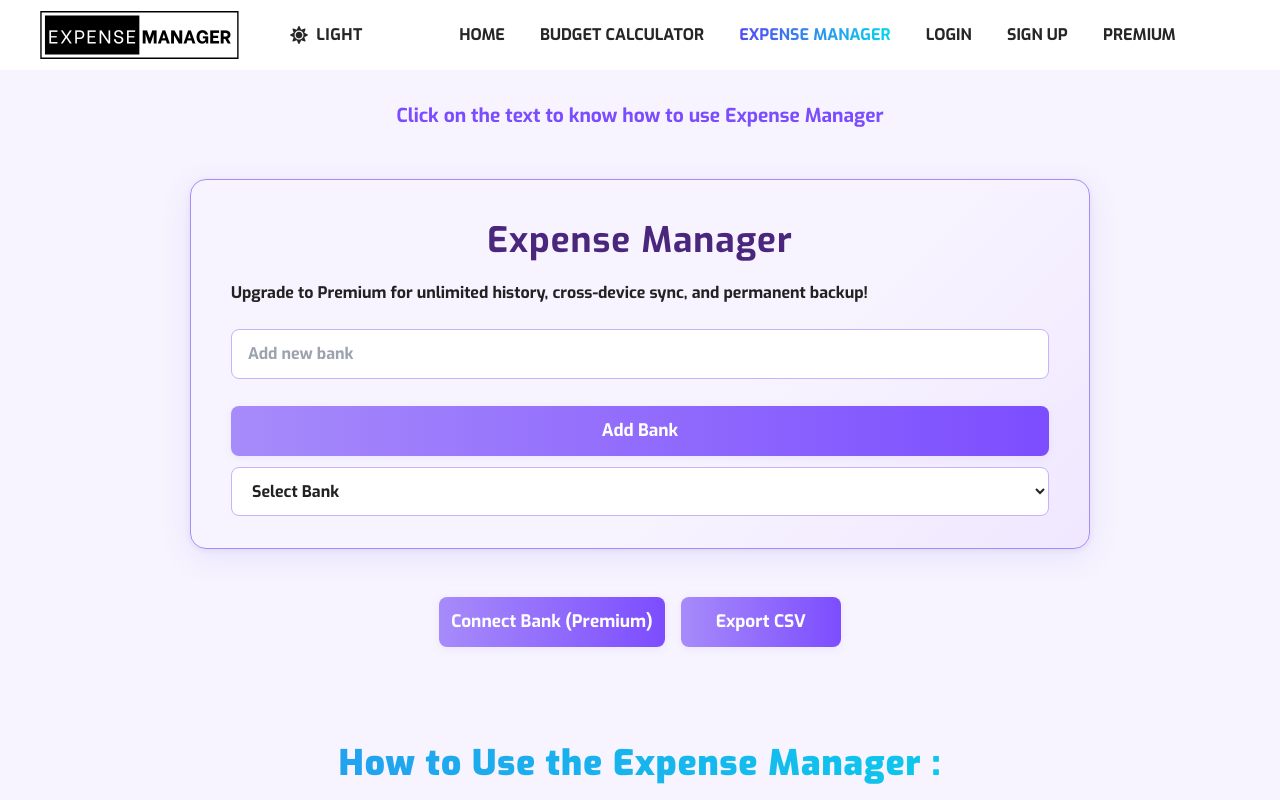
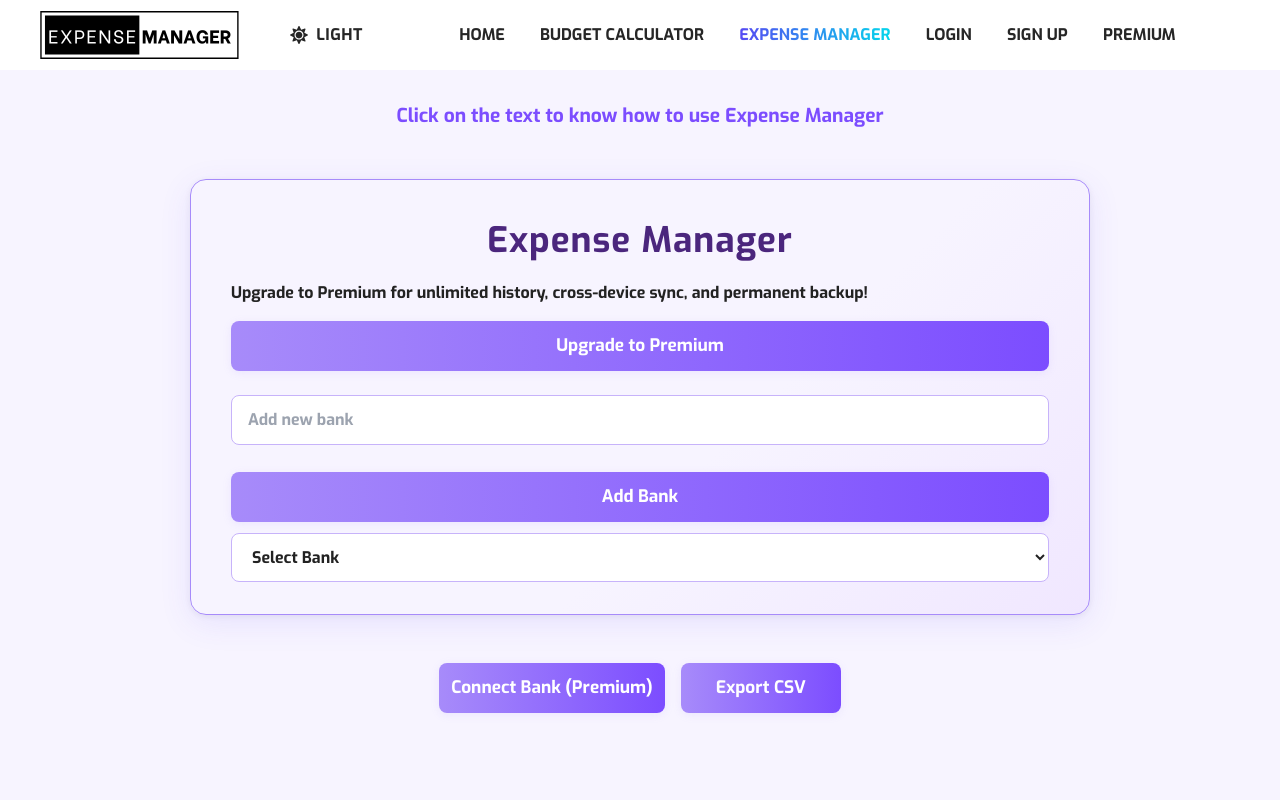
Before and after one commit to rudresh-coder/Expense-Manager-Budget-Calculator, a React (Vite) app: page /premium in a window 1280 px wide. Shown: the top 800 px of the page. Built offline with nearby package versions, Linux system fonts and the light colour scheme.

Commit message:
added premium upgrade button, banners, and trial logic improvements

```diff
--- a/src/TSX/ExpenseManager.tsx
+++ b/src/TSX/ExpenseManager.tsx
@@ -266,6 +266,28 @@ export default function ExpenseManager() {
     setForm({ splitId: "", type: "add", amount: "", description: "", date: "" });
   };
 
+  const handleUpgrade = async () => {
+    try {
+      const res = await fetch("/api/user/upgrade", {
+        method: "POST",
+        headers: {
+          Authorization: `Bearer ${localStorage.getItem("token")}`,
+          "Content-Type": "application/json"
+        }
+      });
+      const data = await res.json();
+      if (res.ok) {
+        alert("Upgraded to premium!");
+        localStorage.setItem("isPremium", "true");
+        setIsPremium(true);
+      } else {
+        alert(data.error || "Upgrade failed.");
+      }
+    } catch {
+      alert("Network error. Please try again.");
+    }
+  };
+
   const exportCSV = () => {
     const rows = [
       ["Date", "Split", "Type", "Amount", "Description", "Source"],
@@ -344,6 +366,11 @@ export default function ExpenseManager() {
           <div className="upgrade-banner">
             <b>Premium Trial:</b> You have free premium access until {new Date(trialExpiresAt).toLocaleDateString()}!
           </div>
+        )}
+        {!hasPremium && (
+          <button className="expense-btn" onClick={handleUpgrade}>
+            Upgrade to Premium
+          </button>
         )}
         {/* Add/select bank */}
         <div className="expense-row">
```
